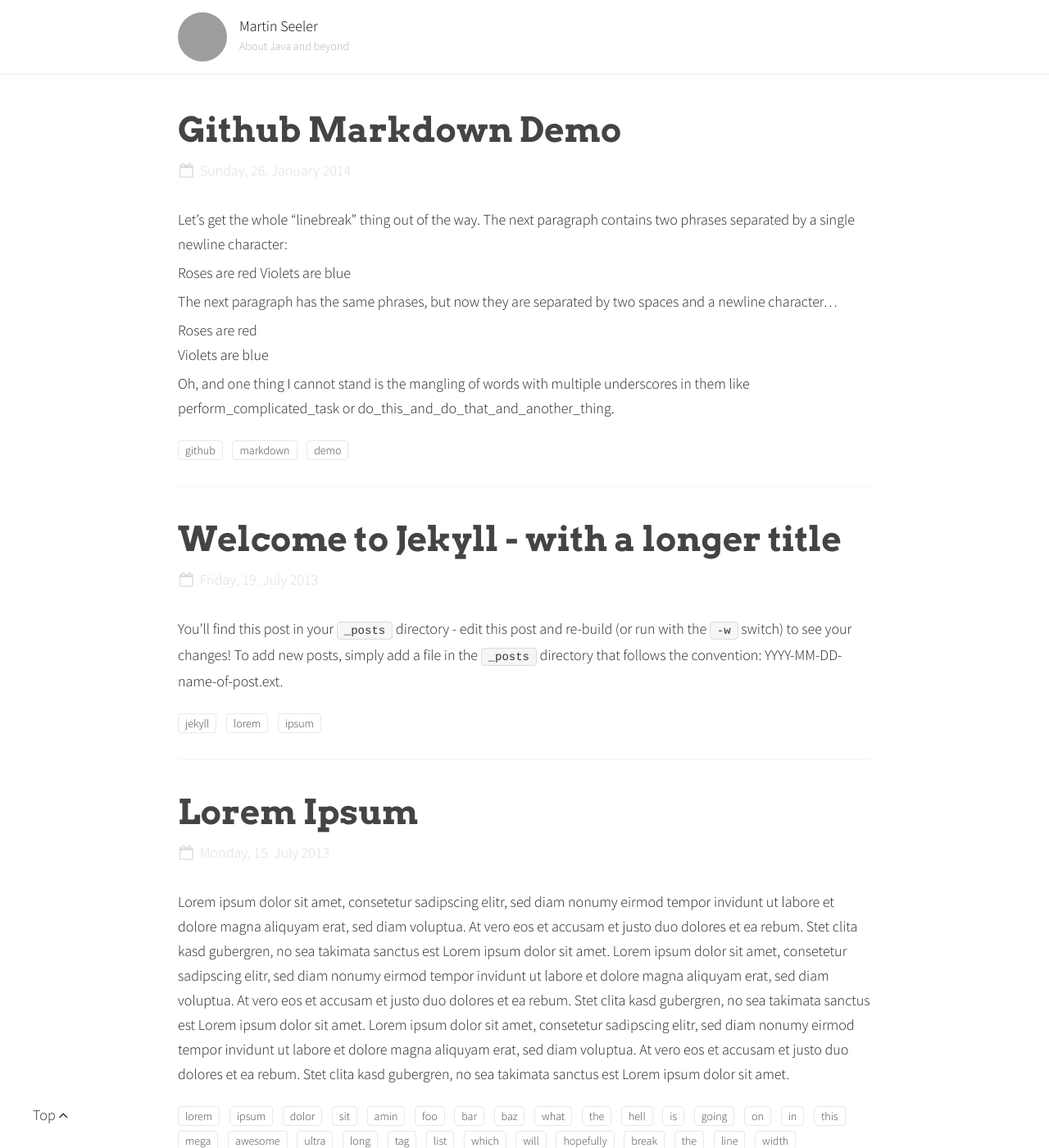
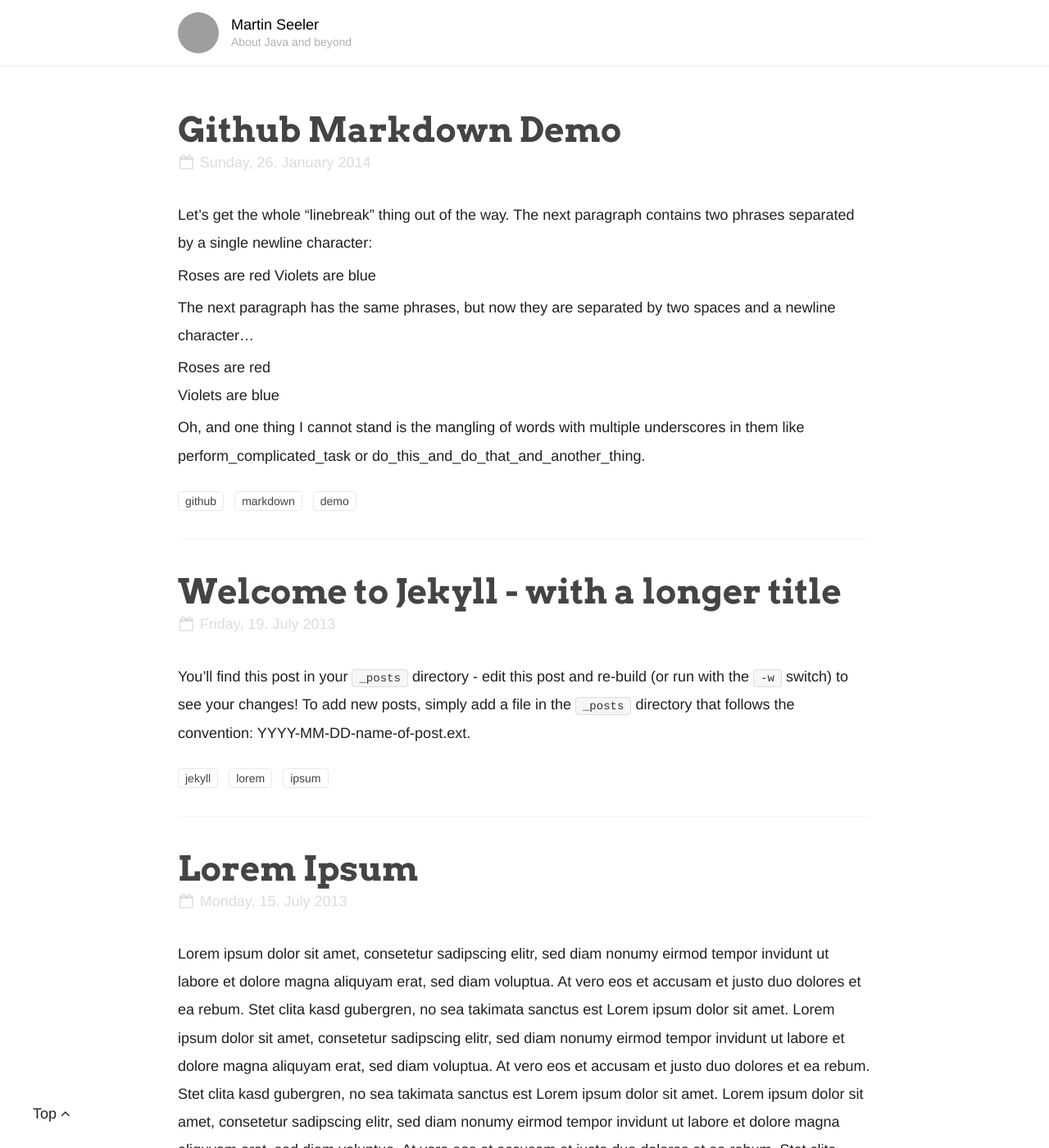
Before and after one commit to MartinSeeler/MartinSeeler.github.io, a Jekyll site: the page built from index.html, in a window 1280 px wide and 1400 px high. Shown: the whole window at 82% size. Built offline with Jekyll 4.4.1, drawn with Linux system fonts in a browser that asks for light colours; Markdown is read by kramdown in place of the engine named in the settings; grey boxes are pictures that could not be loaded.

Commit message:
Changed font and margins of heading
Signed-off-by: Martin Seeler <developer@chasmo.de>

```diff
--- a/_sass/partials/_base.scss
+++ b/_sass/partials/_base.scss
@@ -8,7 +8,7 @@ $grid-padding: $gutter-width;
 @include font-face("Blooming Grove", font-files("examples/bgrove.ttf", "examples/bgrove.otf"));
 
 $fixed-font-family: 'Cousine', sans-serif;
-$font-family: 'Source Sans Pro', sans-serif;
+$font-family: "HelveticaNeue-Light", "Helvetica Neue Light", "Helvetica Neue", Helvetica, Arial, "Lucida Grande", sans-serif;
 $font-size: 18px;
 $font-weight: 300;
 
--- a/_sass/partials/_header.scss
+++ b/_sass/partials/_header.scss
@@ -12,7 +12,7 @@ body > header {
     padding: $default-space 0;
   }
 
-  $img-size: 60px;
+  $img-size: 50px;
 
   img.blog-logo {
     @include float-left;
@@ -29,7 +29,7 @@ body > header {
       left: $default-space;
       top: 5px;
     }
-    line-height: 1.35em;
+    line-height: 1.15em;
 
     .blog-title a {
       font-size: 18px;
--- a/_sass/partials/_typo.scss
+++ b/_sass/partials/_typo.scss
@@ -6,7 +6,7 @@
   font-size: $font-size;
   color: $font-color;
 
-  line-height: 30px;
+  line-height: 1.9;
 
   text-rendering: optimizelegibility;
   -webkit-font-smoothing: antialiased;
@@ -22,6 +22,7 @@ h1, h2, h3, h4, h5, h6 {
 h1 {
   font-size: $headline-font-size;
   line-height: $headline-font-size * $headline-ratio;
+  margin-bottom: -12px;
 }
 
 h2 {
@@ -37,7 +38,6 @@ p {
 
 time {
   color: darken($quieter-color, 5%);
-  margin-top: -$default-space;
   i {
     padding-left: 2px;
     padding-right: 8px;
```
Also changed, not shown: css/screen.css.
